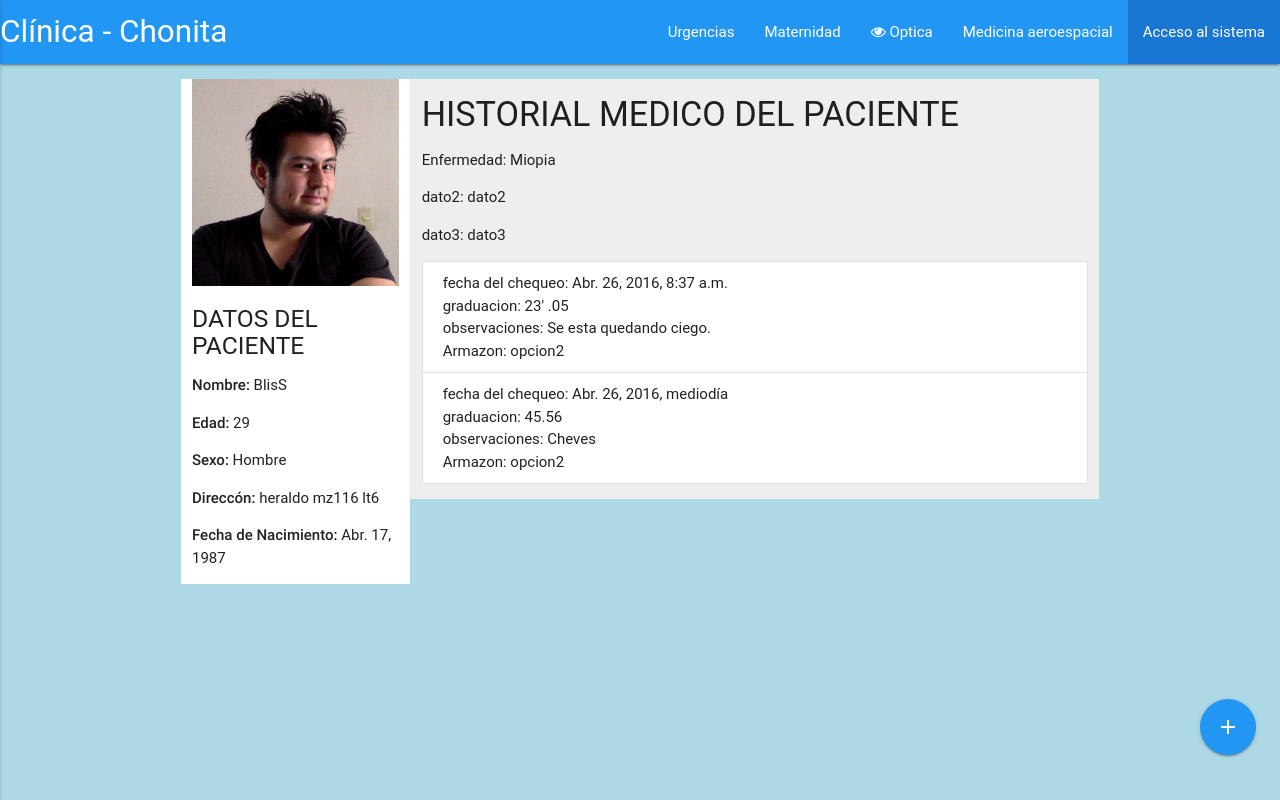
After one commit to MoratoGarcia/Clinica, a Django app: template optica/templates/optica/detalle.html in a window 1280 px wide. The commit adds this page. Run offline with Django 3.2, Linux system fonts and the light colour scheme; the template is opened without the code that fills it: values that come from a table or form of the project are taken from there, others are empty; data comes from the database, SQL or seed files in the repository; both versions use the stored data as it was after the commit; parts of the project's set-up code (start-up, migrations or seed data) failed here and were passed over; some libraries are stand-ins or nearby versions; some web fonts are replaced.

Commit message:
chequeo funcional

```diff
--- a/main/templates/main/home.html
+++ b/main/templates/main/home.html
@@ -5,5 +5,5 @@
 
 {%block content%}
 	<h1>Home</h1>
-	<a href="{%url 'optica:nueva_cita'%}">Optica</a>
+	<a href="{%url 'optica:paciente'%}">Optica</a>
 {%endblock content%}
--- /dev/null
+++ b/optica/forms.py
@@ -0,0 +1,17 @@
+from django import forms
+from .models import Paciente, Chequeo
+
+
+class SelecPacienteForm(forms.Form):
+	paciente = forms.ModelChoiceField(queryset=Paciente.objects.all(),
+                                  label="Paciente")
+
+class PacienteForm(forms.ModelForm):
+	class Meta:
+		model=Paciente
+		fields=['nombre','edad','sexo','direccion','fecha_nacimiento','foto','estado']
+
+class ChequeoForm(forms.ModelForm):
+	class Meta:
+		model=Chequeo
+		fields=['graduacion','observaciones','compra','armazon']
--- a/optica/models.py
+++ b/optica/models.py
@@ -1,6 +1,6 @@
 from django.db import models
 from django.conf import settings
-
+from django.core.urlresolvers import reverse
 
 
 class Paciente(models.Model):
@@ -8,16 +8,23 @@ class Paciente(models.Model):
 		('opcion1','Opcion1'),
 		('opcion2','Opcion2'),
 		)
+	SEX_CHOICES=(
+		('mujer','Mujer'),
+		('hombre','Hombre'),
+		)
 	estado=models.CharField(max_length=20, choices=CHOICES, default='opcion2')
 	nombre=models.CharField(max_length=100)
 	edad=models.IntegerField()
-	sexo=models.CharField(max_length=10)
+	sexo=models.CharField(max_length=10,choices=SEX_CHOICES,default='Mujer')
 	direccion=models.TextField()
 	fecha_nacimiento=models.DateField(blank=True,null=True)
 	foto=models.ImageField(upload_to='users/%Y/%m/%d',blank=True)
 
 	def __str__(self):
 		return self.nombre
+
+	def get_absolute_url_optica(self):
+		return reverse('optica:nueva_cita',args=[self.id])
 
 class OptExp(models.Model):
 	paciente=models.OneToOneField(Paciente)
--- /dev/null
+++ b/optica/templates/optica/detalle.html
@@ -0,0 +1,114 @@
+{%extends 'base.html'%}
+{%load static%}
+
+{%block titulo%}Optica - Cita{%endblock titulo%}
+
+{%block content%}
+<section class="section">
+<section class="container">
+  <article class="row">
+    <div class="datos col m3 white">
+      <img class="responsive-img" src="{{paciente.foto.url}}">
+      <h5>DATOS DEL PACIENTE</h5>
+        <p><strong>Nombre:</strong>
+          {{paciente.nombre}}</p>
+        <p><strong>Edad:</strong>
+          {{paciente.edad}}</p>
+        <p><strong>Sexo:</strong>
+          {{paciente.sexo}}</p>
+        <p><strong>Direccón:</strong>
+          {{paciente.direccion}}</p>
+        <p><strong>Fecha de Nacimiento:</strong>
+          {{paciente.fecha_nacimiento}}</p>
+
+
+    </div>
+
+    <div class="expediente col m9 grey lighten-3">
+      <h4>HISTORIAL MEDICO DEL PACIENTE</h4>
+      <p>Enfermedad: {{paciente.optexp.enfermedad}}</p>
+      <p>dato2: {{paciente.optexp.dato2}}</p>
+      <p>dato3: {{paciente.optexp.dato3}}</p>
+
+      <div class="chequeos">
+
+        <ul class="collection">
+        {%for chequeo in chequeos%}
+        <div class="collection-item">
+        <li>fecha del chequeo: {{chequeo.fecha}}</li>
+        <li>graduacion: {{chequeo.graduacion}}</li>
+        <li>observaciones: {{chequeo.observaciones}}</li>
+        <li>
+          {%if chequeo.compra%}Armazon: {{chequeo.armazon}}{%endif%}
+        </li>
+        </div>
+
+        {%empty%}
+        <li><strong>No hay chequeos anteriores</strong></li>
+        {%endfor%}
+
+        </ul>
+
+      </div>
+
+
+    </div>
+
+
+
+
+
+
+  </article>
+
+
+
+
+
+
+
+
+
+
+ <div class="fixed-action-btn" style="bottom: 45px; right: 24px;">
+    <a class="waves-effect btn-floating btn-large blue modal-trigger" href="#modal1">
+      <i class="large material-icons">add</i>
+    </a>
+  </div>
+
+
+  </section>
+  </section>
+
+
+    <!-- Modal Structure -->
+  <div id="modal1" class="modal">
+    <div class="modal-content">
+      <h4>Agregar Chequeo</h4>
+      <p>
+      	<form action="{%url 'optica:nueva_cita' paciente.id%}" method="post">
+      		{%csrf_token%}
+      		{{cform.as_table}}
+      		<input type="hidden" name="selector" value="chequeo">
+      		<input type="submit" value="Agregar" class="btn blue">
+      	</form>
+      </p>
+    </div>
+    <div class="modal-footer">
+      <a href="#!" class=" modal-action modal-close waves-effect waves-green btn red">Cancelar</a>
+    </div>
+  </div>
+
+
+{%endblock content%}
+
+{%block scripts%}
+<script>
+$(document).ready(function(){
+    // the "href" attribute of .modal-trigger must specify the modal ID that wants to be triggered
+    $('.modal-trigger').leanModal();
+    $('select').material_select();
+  });
+
+</script>
+{%endblock scripts%}
--- a/optica/urls.py
+++ b/optica/urls.py
@@ -4,7 +4,12 @@ from . import views
 
 
 urlpatterns=[
-	url(r'^nueva_cita/$',
+
+	url(r'^$',
+		views.SelectPaciente.as_view(),
+		name="paciente"),
+
+	url(r'^(?P<paciente_id>\d+)/$',
 		views.Ncita.as_view(),
 		name="nueva_cita"),
 
--- a/templates/base.html
+++ b/templates/base.html
@@ -7,6 +7,9 @@
 	<title>{%block titulo%}Clinica{%endblock titulo%}</title>
 	 <!--Import Google Icon Font-->
       <link href="http://fonts.googleapis.com/icon?family=Material+Icons" rel="stylesheet">
+
+  <link rel="stylesheet" href="https://maxcdn.bootstrapcdn.com/font-awesome/4.6.1/css/font-awesome.min.css">
+
 
 	  <!-- Compiled and minified CSS -->
   <link rel="stylesheet" href="https://cdnjs.cloudflare.com/ajax/libs/materialize/0.97.6/css/materialize.min.css">
@@ -22,15 +25,17 @@
       <ul class="right hide-on-med-and-down">
         <li><a href="#!">Urgencias</a></li>
         <li><a href="#!">Maternidad</a></li>
-        <li><a href="{%url 'optica:nueva_cita'%}">Optica</a></li>
+        <li><a href="{%url 'optica:paciente'%}">
+<i class="fa fa-eye" aria-hidden="true"></i>
+          Optica</a></li>
         <li><a href="#!">Medicina aeroespacial </a></li>
-        <li>
+        <li class="blue darken-2">
         	{%if request.user.is_authenticated%}
         	<strong>
         	Hola {{request.user.first_name}}
         </strong>
         	</li>
-        	<li>
+        	<li class="blue darken-2">
         		<a href="{%url 'logout'%}">
         			Cerrar Sesión
         		</a>
@@ -43,7 +48,9 @@
       <ul class="side-nav" id="mobile-demo">
         <li><a href="#!">Urgencias</a></li>
         <li><a href="#!">Maternidad</a></li>
-        <li><a href="{%url 'optica:nueva_cita'%}">Optica</a></li>
+        <li><a href="{%url 'optica:paciente'%}">
+<i class="fa fa-eye" aria-hidden="true"></i>
+Optica</a></li>
         <li><a href="#!">Medicina aeroespacial </a></li>
         <li>
         	{%if request.user.is_authenticated%}
```
Also changed, not shown: optica/templates/optica/nueva_cita.html (+54 -1 lines), optica/views.py (+41 -4 lines), db.sqlite3, optica/migrations/0003_auto_20160426_0926.py (added), 5 other files.
